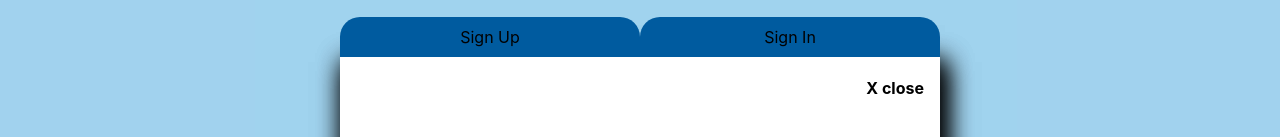
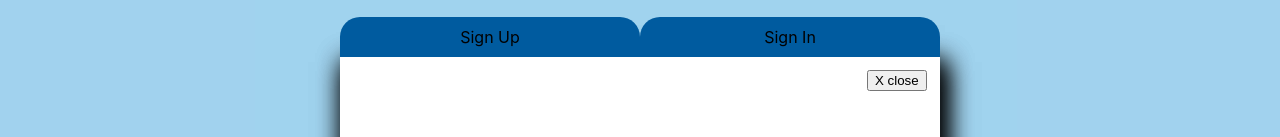
Before and after one commit to chingu-voyages/geckos-project-11, a React (Create React App) app in the folder tonic-fitness/: page / in a window 1280 px wide. Both pictures are taken after a click on the element "Sign in". Shown: the part 263-400 px from the top of the page. Built offline with nearby package versions, Linux system fonts and the light colour scheme.

Commit message:
Change close to button for better a11y

```diff
--- a/tonic-fitness/src/App.sass
+++ b/tonic-fitness/src/App.sass
@@ -88,7 +88,7 @@ $font-header: 'IBM Plex Sans Condensed', sans-serif
 
 .login-close
   position: absolute
-  top: 0
+  top: 1em
   right: 1em
   z-index: 3
   &:hover
--- a/tonic-fitness/src/Login.js
+++ b/tonic-fitness/src/Login.js
@@ -11,10 +11,10 @@ const Login = (props) => {
         <span className="login-nav-item">Sign In</span>
       </div>
       <div className="login-body flex-col">
-        <h4 className="login-close"
-            onClick={props.closeLogin}>
+        <button className="login-close"
+                onClick={props.closeLogin}>
           X close
-        </h4>
+        </button>
         <Signup />
       </div>
     </aside>
```
